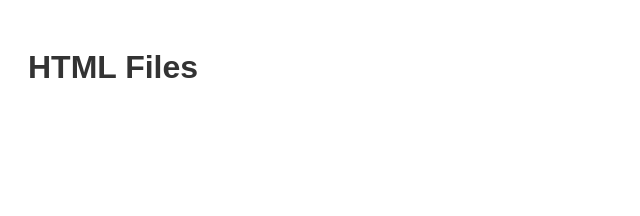
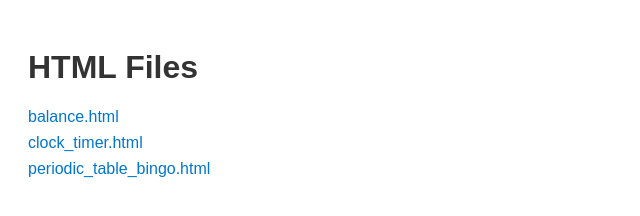
Before and after one commit to dwool-rcc/Science, a plain HTML site: page index.html in a window 1280 px wide. Shown: the whole page, without its empty margins (0-640 px from the left). Drawn offline with Linux system fonts and the light colour scheme.

Commit message:
Update index.html

```diff
--- a/index.html
+++ b/index.html
@@ -17,9 +17,12 @@
   <ul id="file-list"></ul>
 
   <script>
-    fetch('files.json')
-      .then(response => response.json())
-      .then(files => {
+    const files = [
+      "balance.html",
+      "clock_timer.html",
+      "periodic_table_bingo.html"
+    ];
+
     const list = document.getElementById('file-list');
     files.forEach(file => {
       const li = document.createElement('li');
@@ -29,10 +32,6 @@
       li.appendChild(a);
       list.appendChild(li);
     });
-      })
-      .catch(error => {
-        console.error('Error loading file list:', error);
-      });
   </script>
 </body>
 </html>
```
Lines whose indentation alone changed are shown as unchanged.
